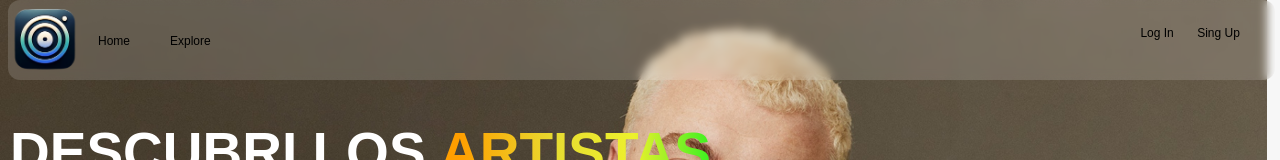
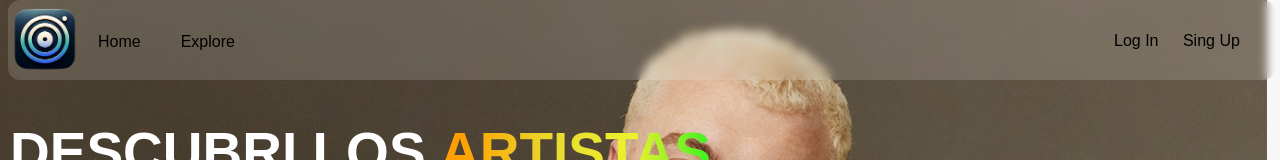
Before and after one commit to gastongithubb/vinyl-blog, a website: page index.html in a window 1280 px wide. Shown: the top 160 px of the page. Drawn offline with nearby package versions, Linux system fonts and the light colour scheme.

Commit message:
se ajusta index

```diff
--- a/scss/style.scss
+++ b/scss/style.scss
@@ -45,9 +45,10 @@ header {
     left: 70px;
     gap: 10px;
     list-style: none;
+    font-size: 1rem;
     z-index: 2;
     li {
-        margin-top: -6px;
+        margin-top: -7px;
         padding-left: 20px;
         color: #000;
         a {
@@ -60,7 +61,8 @@ header {
     flex-direction: row-reverse;
     position: absolute;
     right: 2%;
-    top: 33%;
+    top: 40%;
+    font-size: 1rem;
     z-index: 2;
     a {
         text-decoration: none;
```
Also changed, not shown: css/style.css.
